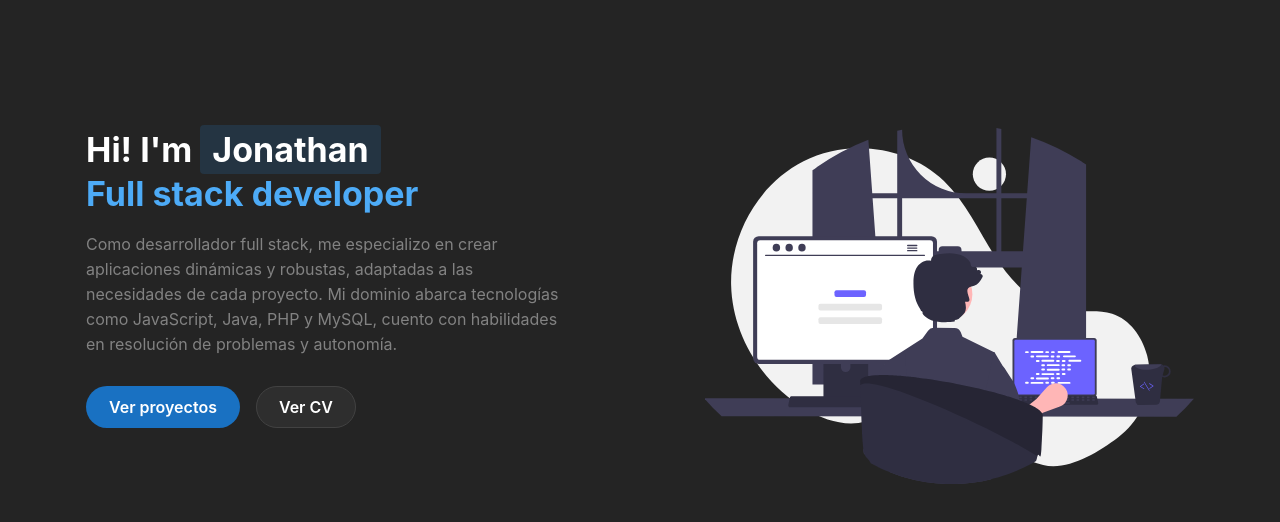
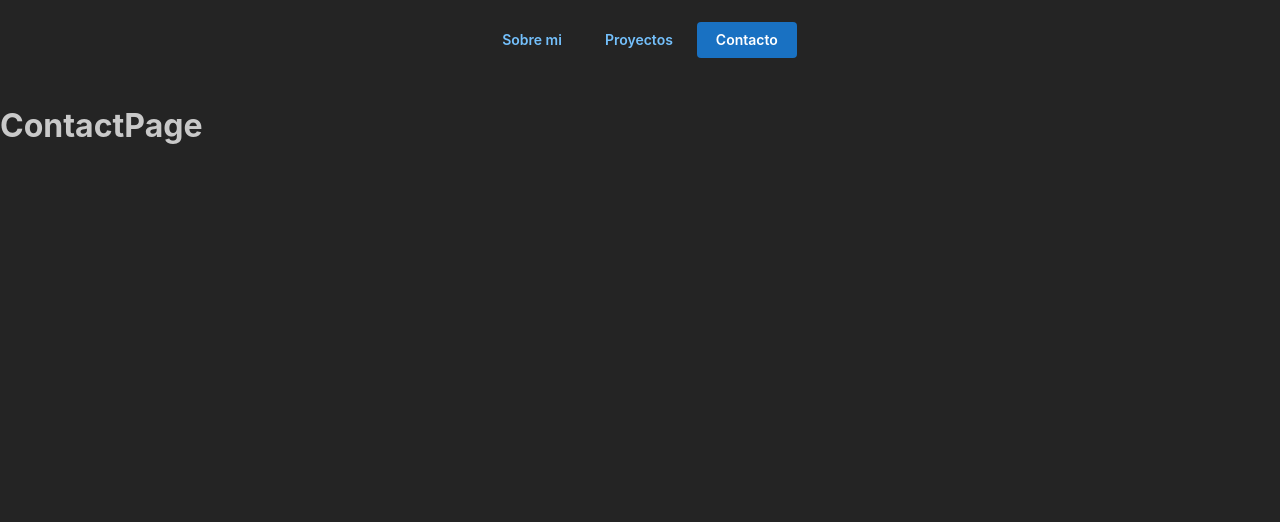
Before and after one commit to jruizsilva/portfolio-2024, a React (Vite) app: page /contact in a window 1280 px wide. Shown: the top 522 px of the page. Built offline with nearby package versions, Linux system fonts and the light colour scheme.

Commit message:
routes added

```diff
--- a/package.json
+++ b/package.json
@@ -14,7 +14,8 @@
     "@mantine/hooks": "^7.11.2",
     "@mantinex/mantine-logo": "^1.0.1",
     "react": "^18.3.1",
-    "react-dom": "^18.3.1"
+    "react-dom": "^18.3.1",
+    "react-router-dom": "^6.26.0"
   },
   "devDependencies": {
     "@types/react": "^18.3.3",
--- a/src/App.tsx
+++ b/src/App.tsx
@@ -1,12 +1,11 @@
-import Hero from "./components/Hero/Hero";
+import MainRouter from "./routes/MainRouter";
 
 interface Props {}
 
 export default function App(_props: Props): JSX.Element {
   return (
     <>
-      {/* <Header /> */}
-      <Hero />
+      <MainRouter />
     </>
   );
 }
--- a/src/components/Header.tsx
+++ b/src/components/Header.tsx
@@ -1,27 +1,33 @@
 import { Container, Group, Burger, Button } from "@mantine/core";
 import { useDisclosure } from "@mantine/hooks";
+import { NavLink, useLocation } from "react-router-dom";
 
 const links = [
-  { link: "/about", label: "Features" },
-  { link: "/pricing", label: "Pricing" },
-  { link: "/learn", label: "Learn" },
-  { link: "/community", label: "Community" },
+  { link: "/", label: "Sobre mi" },
+  { link: "/projects", label: "Proyectos" },
+  { link: "/contact", label: "Contacto" },
 ];
 
 export default function Header() {
   const [opened, { toggle }] = useDisclosure(false);
+  const { pathname } = useLocation();
 
-  const items = links.map((link) => (
-    <Button key={link.label} variant="subtle">
-      {link.label}
+  const items = links.map(({ link, label }) => (
+    <Button
+      key={label}
+      component={NavLink}
+      variant={pathname === link ? "filled" : "transparent"}
+      to={link}
+    >
+      {label}
     </Button>
   ));
 
   return (
     <header>
       <Container size="md">
-        <Group h={60}>
-          <Group ml={"auto"} gap={5} visibleFrom="xs">
+        <Group h={"10vh"}>
+          <Group mx={"auto"} gap={5} visibleFrom="xs">
             {items}
           </Group>
 
--- a/src/components/Hero/Hero.module.scss
+++ b/src/components/Hero/Hero.module.scss
@@ -1,10 +1,3 @@
-.inner {
-  display: flex;
-  justify-content: space-between;
-  padding-top: calc(var(--mantine-spacing-xl) * 4);
-  padding-bottom: calc(var(--mantine-spacing-xl) * 4);
-}
-
 .content {
   max-width: rem(480px);
   margin-right: calc(var(--mantine-spacing-xl) * 3);
--- a/src/components/Hero/Hero.tsx
+++ b/src/components/Hero/Hero.tsx
@@ -1,11 +1,19 @@
-import { Container, Title, Button, Group, Text, Image } from "@mantine/core";
+import {
+  Container,
+  Title,
+  Button,
+  Group,
+  Text,
+  Image,
+  Center,
+} from "@mantine/core";
 import classes from "./Hero.module.scss";
 import image from "../../assets/hero-image.svg";
 
 export default function Hero() {
   return (
-    <Container size="lg">
-      <div className={classes.inner}>
+    <Container size="lg" h={"90vh"}>
+      <Center h={"100%"} py={"xl"}>
         <div className={classes.content}>
           <Title className={classes.title}>
             Hi! I'm <span className={classes.highlight}>Jonathan</span>
@@ -14,8 +22,8 @@ export default function Hero() {
           <Text c="dimmed" mt="md">
             Como desarrollador full stack, me especializo en crear aplicaciones
             dinámicas y robustas, adaptadas a las necesidades de cada proyecto.
-            Mi dominio abarca tecnologías como JavaScript, Java, PHP y MySQL,
-            cuento con habilidades en resolución de problemas y autonomía.
+            Mi dominio abarca tecnologías como JavaScript, PHP y MySQL, cuento
+            con habilidades en resolución de problemas y autonomía.
           </Text>
 
           <Group mt={30}>
@@ -33,7 +41,7 @@ export default function Hero() {
           </Group>
         </div>
         <Image src={image} className={classes.image} />
-      </div>
+      </Center>
     </Container>
   );
 }
--- /dev/null
+++ b/src/components/Layout.tsx
@@ -0,0 +1,13 @@
+import { Outlet } from "react-router-dom";
+import Header from "./Header";
+
+interface Props {}
+
+export default function Layout(_props: Props): JSX.Element {
+  return (
+    <>
+      <Header />
+      <Outlet />
+    </>
+  );
+}
--- a/src/main.tsx
+++ b/src/main.tsx
@@ -3,11 +3,14 @@ import ReactDOM from "react-dom/client";
 import App from "./App.tsx";
 import "@mantine/core/styles.css";
 import { MantineProvider } from "@mantine/core";
+import { BrowserRouter } from "react-router-dom";
 
 ReactDOM.createRoot(document.getElementById("root")!).render(
   <React.StrictMode>
-    <MantineProvider defaultColorScheme="dark">
-      <App />
-    </MantineProvider>
+    <BrowserRouter>
+      <MantineProvider defaultColorScheme="dark">
+        <App />
+      </MantineProvider>
+    </BrowserRouter>
   </React.StrictMode>
 );
--- /dev/null
+++ b/src/pages/ContactPage.tsx
@@ -0,0 +1,9 @@
+interface Props {}
+
+export default function ContactPage(_props: Props): JSX.Element {
+  return (
+    <>
+      <h1>ContactPage</h1>
+    </>
+  );
+}
--- /dev/null
+++ b/src/pages/HomePage.tsx
@@ -0,0 +1,11 @@
+import Hero from "../components/Hero/Hero";
+
+interface Props {}
+
+export default function HomePage(_props: Props): JSX.Element {
+  return (
+    <>
+      <Hero />
+    </>
+  );
+}
--- /dev/null
+++ b/src/pages/ProjectListPage.tsx
@@ -0,0 +1,9 @@
+interface Props {}
+
+export default function ProjectListPage(_props: Props): JSX.Element {
+  return (
+    <>
+      <h1>ProjectListPage</h1>
+    </>
+  );
+}
--- /dev/null
+++ b/src/routes/MainRouter.tsx
@@ -0,0 +1,21 @@
+import { Route, Routes } from "react-router-dom";
+import Layout from "../components/Layout";
+import HomePage from "../pages/HomePage";
+import ProjectListPage from "../pages/ProjectListPage";
+import ContactPage from "../pages/ContactPage";
+
+interface Props {}
+
+export default function MainRouter(_props: Props): JSX.Element {
+  return (
+    <>
+      <Routes>
+        <Route element={<Layout />}>
+          <Route path="/" element={<HomePage />} />
+          <Route path="/projects" element={<ProjectListPage />} />
+          <Route path="/contact" element={<ContactPage />} />
+        </Route>
+      </Routes>
+    </>
+  );
+}
```
Also changed, not shown: 1 other file (tests, documents, lock files or other folders).
